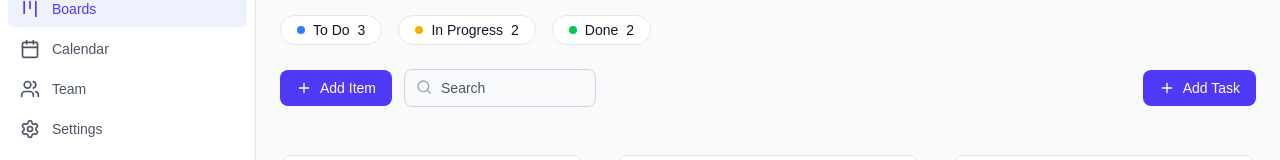
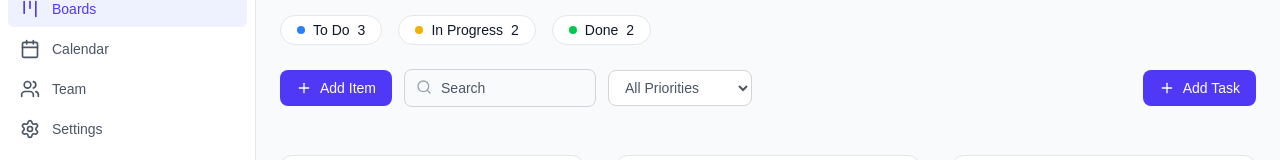
Before and after one commit to Riya922003/Kanban-style-dashboard, a Next.js app: page / in a window 1280 px wide. Shown: the part 121-281 px from the top of the page. Built offline with nearby package versions, Linux system fonts and the light colour scheme.

Commit message:
some UI changes and added readme

```diff
--- a/app/src/components/Board.tsx
+++ b/app/src/components/Board.tsx
@@ -84,6 +84,7 @@
   const [editingTask, setEditingTask] = useState<Task | null>(null);
   const [isLoading, setIsLoading] = useState(true);
   const [searchQuery, setSearchQuery] = useState('');
+  const [filterPriority, setFilterPriority] = useState<'all' | 'low' | 'medium' | 'high'>('all');
 
   const sensors = useSensors(
     useSensor(PointerSensor, {
@@ -93,10 +94,11 @@
     })
   );
 
-  // Filter tasks based on search query
+  // Filter tasks based on search query and priority
   const filteredTasks = tasks.filter((task) => {
-    if (!searchQuery) return true;
-    return task.content.toLowerCase().includes(searchQuery.toLowerCase());
+    const matchesSearch = !searchQuery || task.content.toLowerCase().includes(searchQuery.toLowerCase());
+    const matchesPriority = filterPriority === 'all' || task.priority === filterPriority;
+    return matchesSearch && matchesPriority;
   });
 
   // Load tasks from IndexedDB on mount
@@ -296,6 +298,16 @@
                 className="pl-9 pr-4 py-2 border border-gray-300 rounded-lg w-48 focus:ring-2 focus:ring-indigo-500 focus:outline-none text-sm placeholder:text-gray-600 text-gray-600"
               />
             </div>
+            <select
+              value={filterPriority}
+              onChange={(e) => setFilterPriority(e.target.value as 'all' | 'low' | 'medium' | 'high')}
+              className="border border-gray-300 rounded-lg px-3 py-2 text-sm focus:ring-2 focus:ring-indigo-500 focus:outline-none bg-white text-gray-600"
+            >
+              <option value="all">All Priorities</option>
+              <option value="high">High Priority</option>
+              <option value="medium">Medium Priority</option>
+              <option value="low">Low Priority</option>
+            </select>
           </div>
 
           {/* Right - Add Task */}
--- a/app/src/components/Column.tsx
+++ b/app/src/components/Column.tsx
@@ -17,7 +17,7 @@
   const tasksIds = useMemo(() => tasks.map((task) => task.id), [tasks]);
 
   return (
-    <div className="w-[350px] h-full flex flex-col bg-gray-100/50 rounded-xl">
+    <div className="w-[350px] h-full flex flex-col bg-gray-200/60 rounded-xl">
       {/* Header */}
       <div className="bg-white border border-gray-200 rounded-t-xl p-4 font-bold flex items-center justify-between flex-shrink-0">
         <h2 className="text-gray-900 text-base font-semibold">{column.title}</h2>
```
